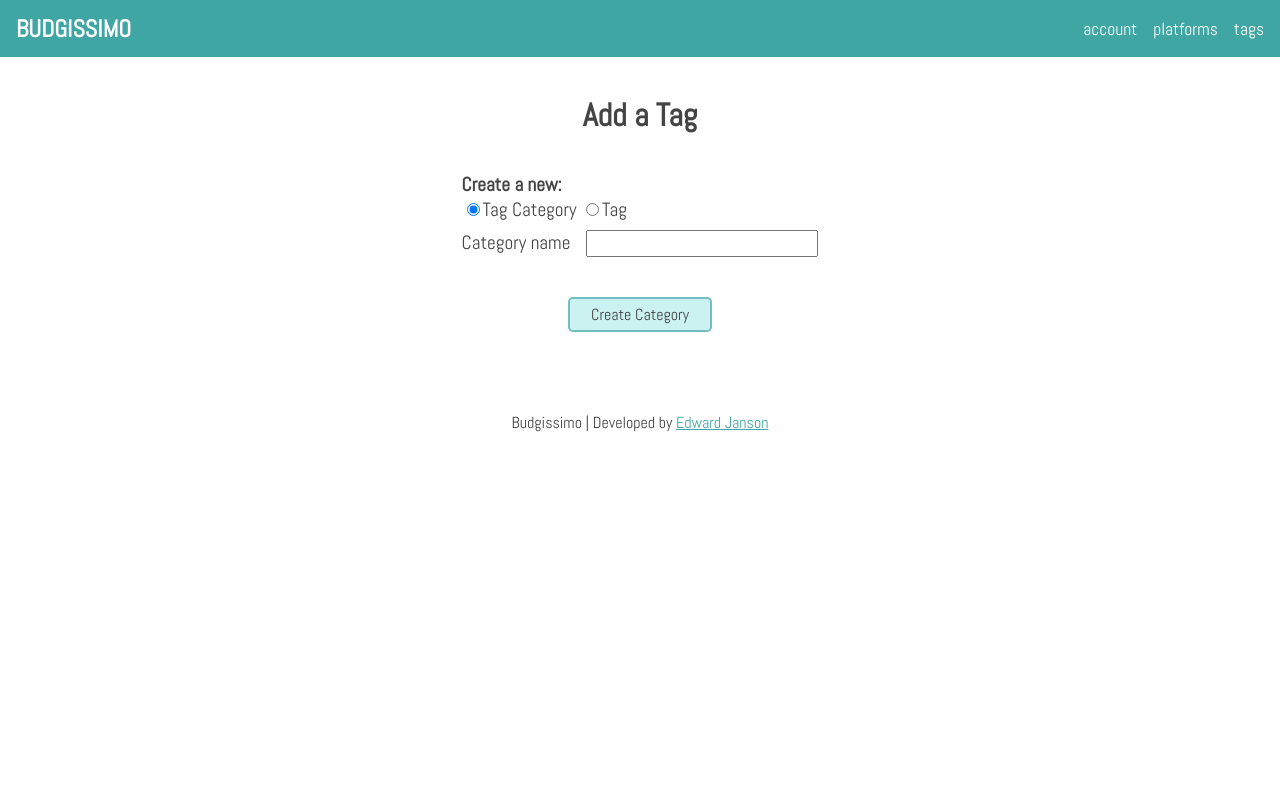
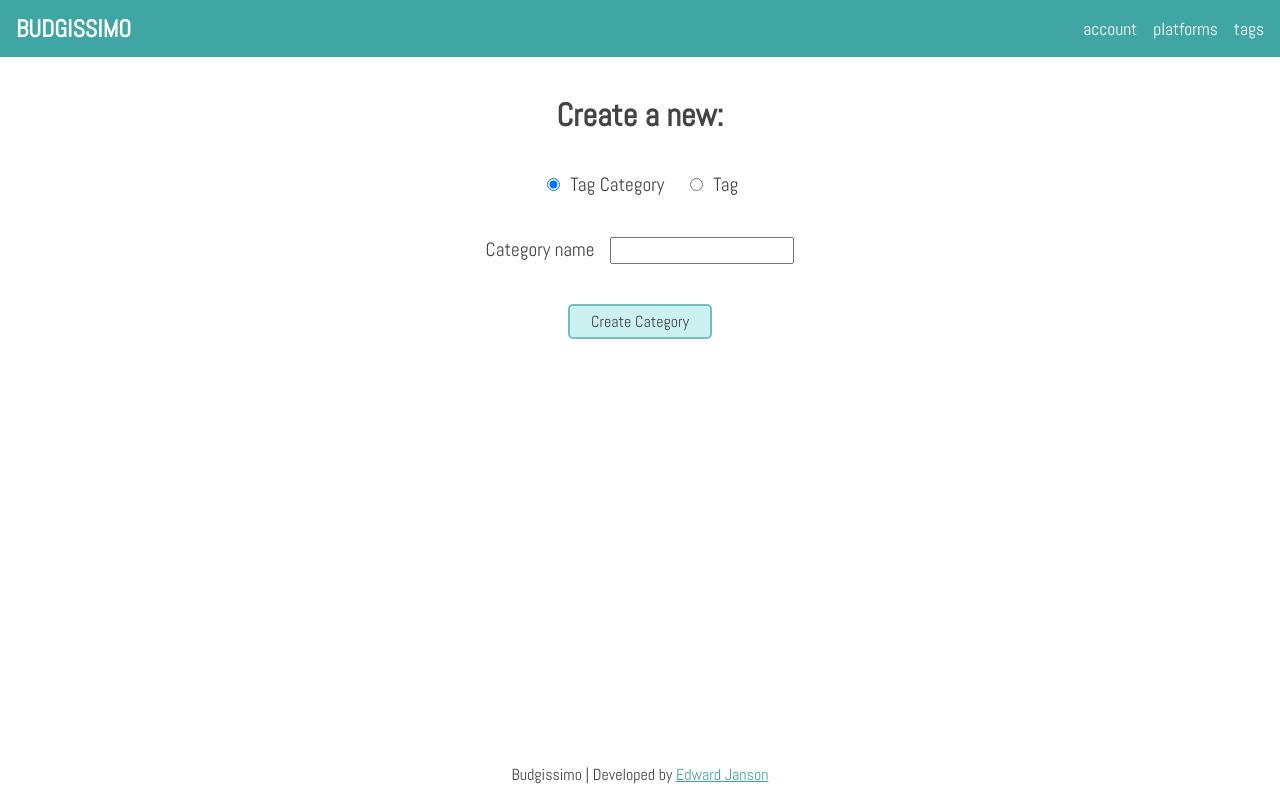
Before and after one commit to edwardjanson/budgissimo, a Flask app: page /tags/new in a window 1280 px wide. Before the commit the page ends 432 px from the top, so only its background shows below. Run offline with Flask 2, Linux system fonts and the light colour scheme.

Commit message:
:hammer: updated css for create tags html and fixed remove tag issue in tag repo

```diff
--- a/controllers/tags_controller.py
+++ b/controllers/tags_controller.py
@@ -117,12 +117,18 @@ def update_all_tags():
 
     elif request.form["action"] == "Delete Selected":
         for tag in tags:
-            if request.form[f"tag_{tag.id}"]:
-                tag_repository.delete(tag.id)
+            try:
+                if request.form[f"tag_{tag.id}"]:
+                    tag_repository.delete(tag.id)
+            except KeyError:
+                continue
 
         for category in tag_categories:
-            if request.form[f"category_{category.id}"]:
-                tag_category_repository.delete(category.id)
+            try:
+                if request.form[f"category_{category.id}"]:
+                    tag_category_repository.delete(category.id)
+            except KeyError:
+                continue
 
     return redirect("/tags")
 
--- a/static/style.css
+++ b/static/style.css
@@ -352,3 +352,51 @@ table tr:nth-child(odd) .first-column {
     width: 21rem;
     text-align: left;
 }
+
+#select-new-type {
+    display: flex;
+    flex-direction: column;
+    justify-content: center;
+    align-items: center;
+    gap: 0.5rem;
+    margin-bottom: 1.5rem;
+}
+
+.radio-buttons {
+    padding: 0.5rem;
+}
+
+.select-new-type > form span > label {
+    margin-left: 0.2rem;
+}
+
+.select-new-type > span {
+    font-size: 1.2rem;
+    margin-bottom: 0.5rem;
+}
+
+.flex-wrapper {
+    display: flex;
+    min-height: 93vh;
+    flex-direction: column;
+    justify-content: space-between;
+}
+
+.add-tags {
+    display: flex;
+    flex-direction: column;
+    align-items: flex-end;
+}
+
+
+.add-tags > div > input {
+    font-size: 1rem;
+    width: 11rem;
+    font-family: 'Abel', Arial, Helvetica, sans-serif;
+}
+
+.add-tags > div > select {
+    font-size: 1rem;
+    font-family: 'Abel', Arial, Helvetica, sans-serif;
+    width: 11.5rem;
+}
--- a/templates/layout.html
+++ b/templates/layout.html
@@ -31,9 +31,11 @@
                 </ul>
             </nav>
         </header>
+        <div class="flex-wrapper">
         {% block main %}{% endblock %}
         <footer>
             <span>Budgissimo | Developed by <a href="https://github.com/edwardjanson" target="_blank">Edward Janson</a></span>
         </footer>
+        </div>
     </body>
 </html>
--- a/templates/tags/new.html
+++ b/templates/tags/new.html
@@ -4,19 +4,23 @@
 
 {% block main %}
         <main id="main-container">
-            <h1>Add a Tag</h1>
-            <div class="forms new-tag">
-                <div id="select-new-type">
-                    <span><b>Create a new:</b></span>
-                    <form action="/tags/new" method="get">
-                        <span><input name="tag_type" type="radio" value="category" onchange="this.form.submit()"
-                                {% if checked == "tag_category"%} checked {% endif %}/>Tag Category</span>
-                        <span><input name="tag_type" type="radio" value="tag" onchange="this.form.submit()"
-                                {% if checked == "tag" %} checked {% endif %}/>Tag</span>
-                    </form>
-                </div>
-                {% block new_tag %}{% endblock %}
+            <h1>Create a new:</h1>
+            <div class="forms select-new-type">
+                <form action="/tags/new" method="get">
+                    <div id="radio-buttons">
+                        <span class="radio-buttons">
+                            <input name="tag_type" type="radio" value="category" onchange="this.form.submit()"
+                            {% if checked == "tag_category"%} checked {% endif %}/>
+                            <label>Tag Category</label>
+                        </span>
+                        <span class="radio-buttons">
+                            <input name="tag_type" type="radio" value="tag" onchange="this.form.submit()"
+                            {% if checked == "tag" %} checked {% endif %}/>
+                            <label>Tag</label>
+                        </span>
+                    </div>
+                </form>
             </div>
-
+            {% block new_tag %}{% endblock %}
         </main>
 {% endblock %}
--- a/templates/tags/new_category.html
+++ b/templates/tags/new_category.html
@@ -1,7 +1,7 @@
 {% extends "/tags/new.html" %}
 
 {% block new_tag %}
-                <form action="/tags/new" method="post">
+                <form class="forms add-tags" action="/tags/new" method="post">
                     <div class="form-row">
                         <label class="category-name-label" for="category-name">Category name</label>
                         <input class="form-inputs category-name-input" type="text" name="category_name"/>
--- a/templates/tags/new_tag.html
+++ b/templates/tags/new_tag.html
@@ -1,7 +1,7 @@
 {% extends "/tags/new.html" %}
 
 {% block new_tag %}
-                <form action="/tags/new" method="post">
+                <form class="forms add-tags" action="/tags/new" method="post">
                     <div class="form-row">
                         <label class="category-label" for="category">Category name</label>
                         <select class="form-inputs category-input" name="category_input">
```
